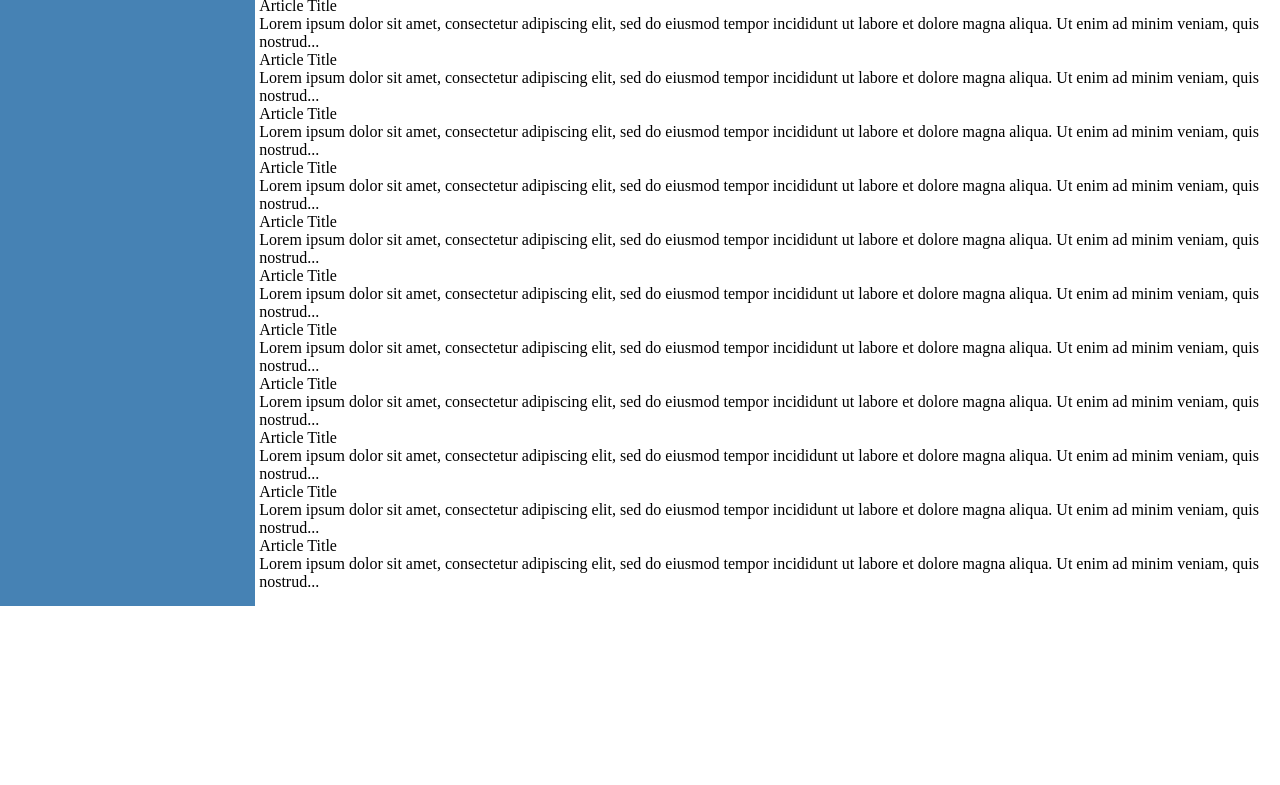
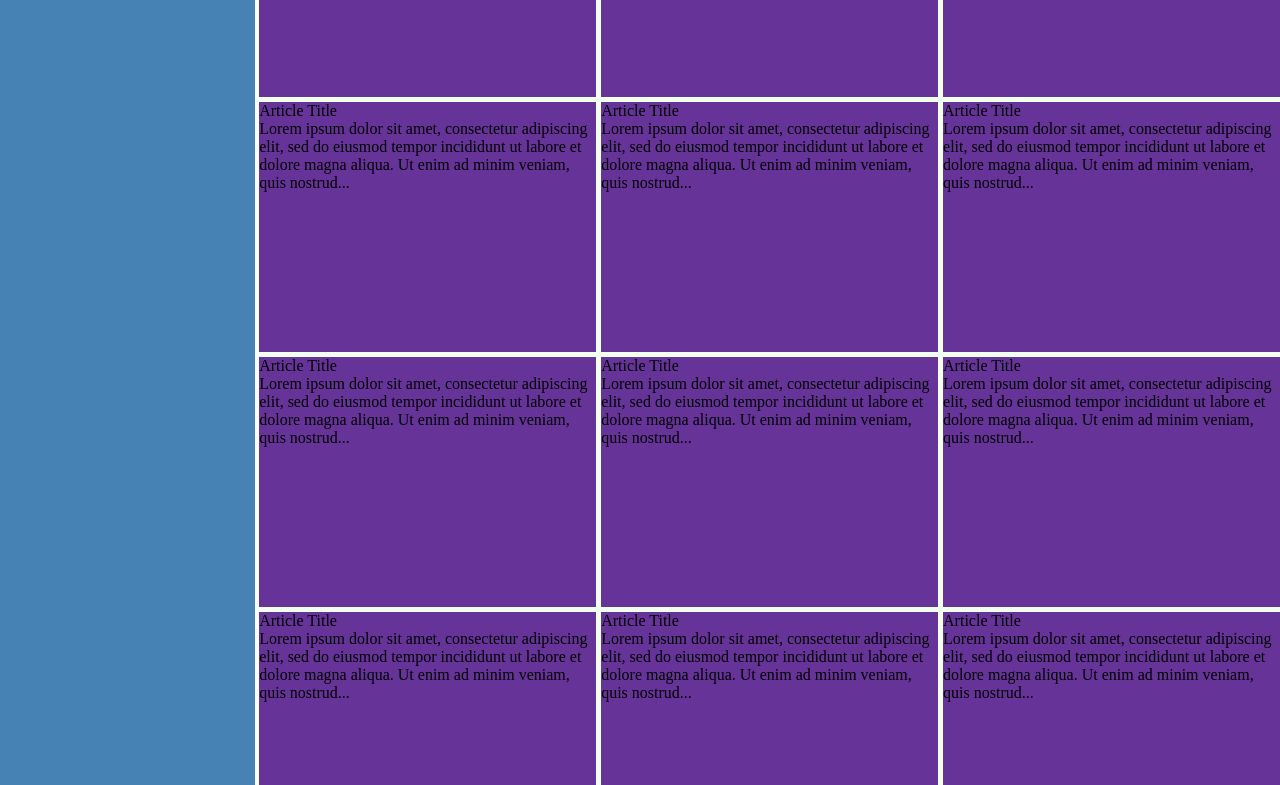
Before and after one commit to lukmanAkhmad/library, a plain HTML site: page index.html in a window 1280 px wide. Shown: the part 194-979 px from the top of the page. Before the commit the page ends 800 px from the top, so only its background shows below. Drawn offline with Linux system fonts and the light colour scheme; a script that the page names is missing.

Commit message:
style: styling article layout

```diff
--- a/index.html
+++ b/index.html
@@ -17,7 +17,7 @@
         <div id="sidebar">
             <h1>SIDEBAR</h1>
         </div>
-        <div class="article">
+        <div id="article">
             <div class="card">
                 <p class="title">Article Title</p>
                 <p>Lorem ipsum dolor sit amet, consectetur adipiscing elit, sed do eiusmod tempor incididunt ut labore
--- a/style.css
+++ b/style.css
@@ -25,4 +25,14 @@ body{
 #article{
     background-color: honeydew;
     grid-column: 2 / 3;
+
+    display: grid;
+    grid-template-columns: repeat(auto-fit,minmax(330px, 1fr));
+    gap: 5px;
 }
+#article .card{
+    height: 250px;
+}
+.card{
+    background-color: rebeccapurple;
+}
```
